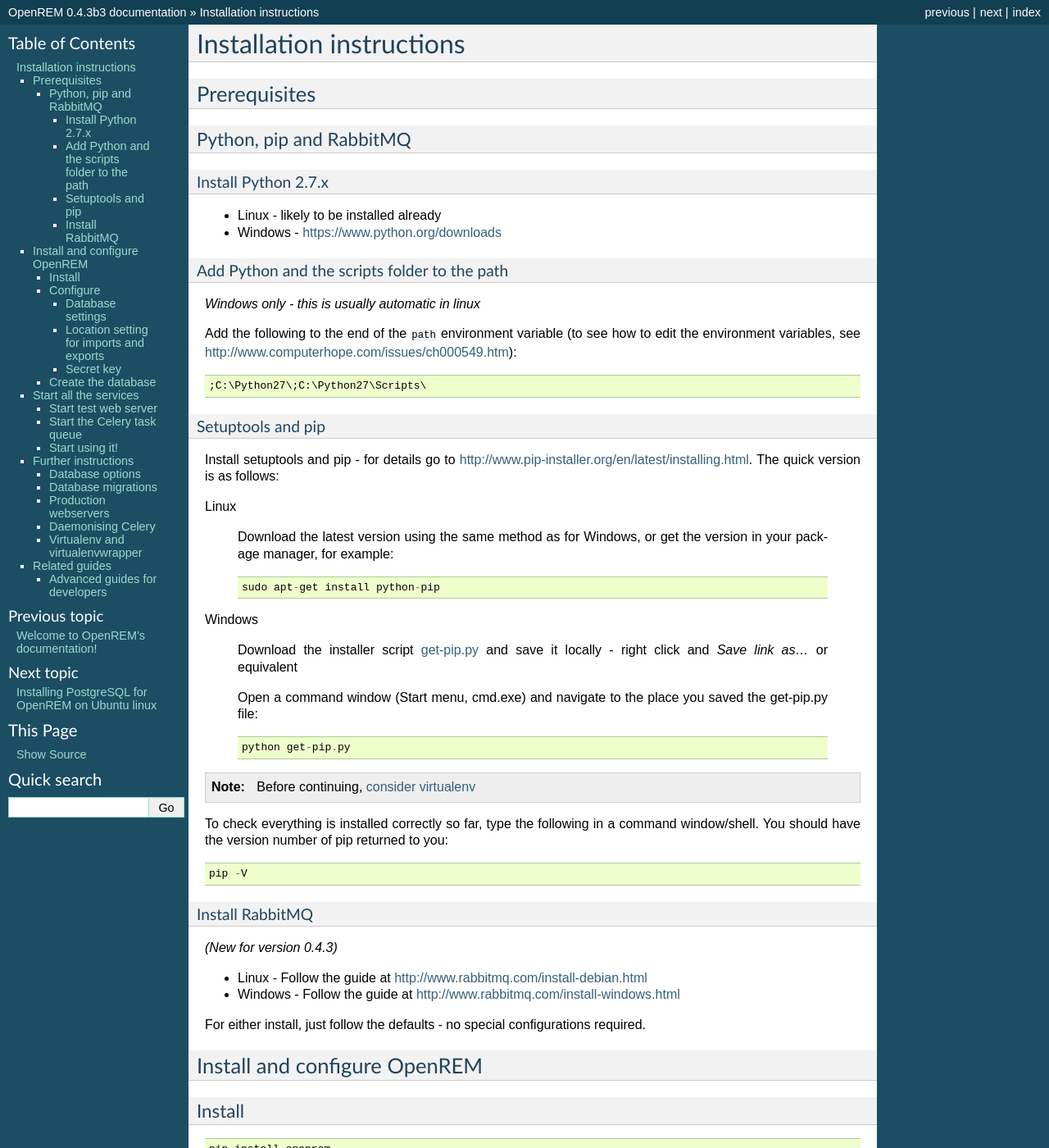
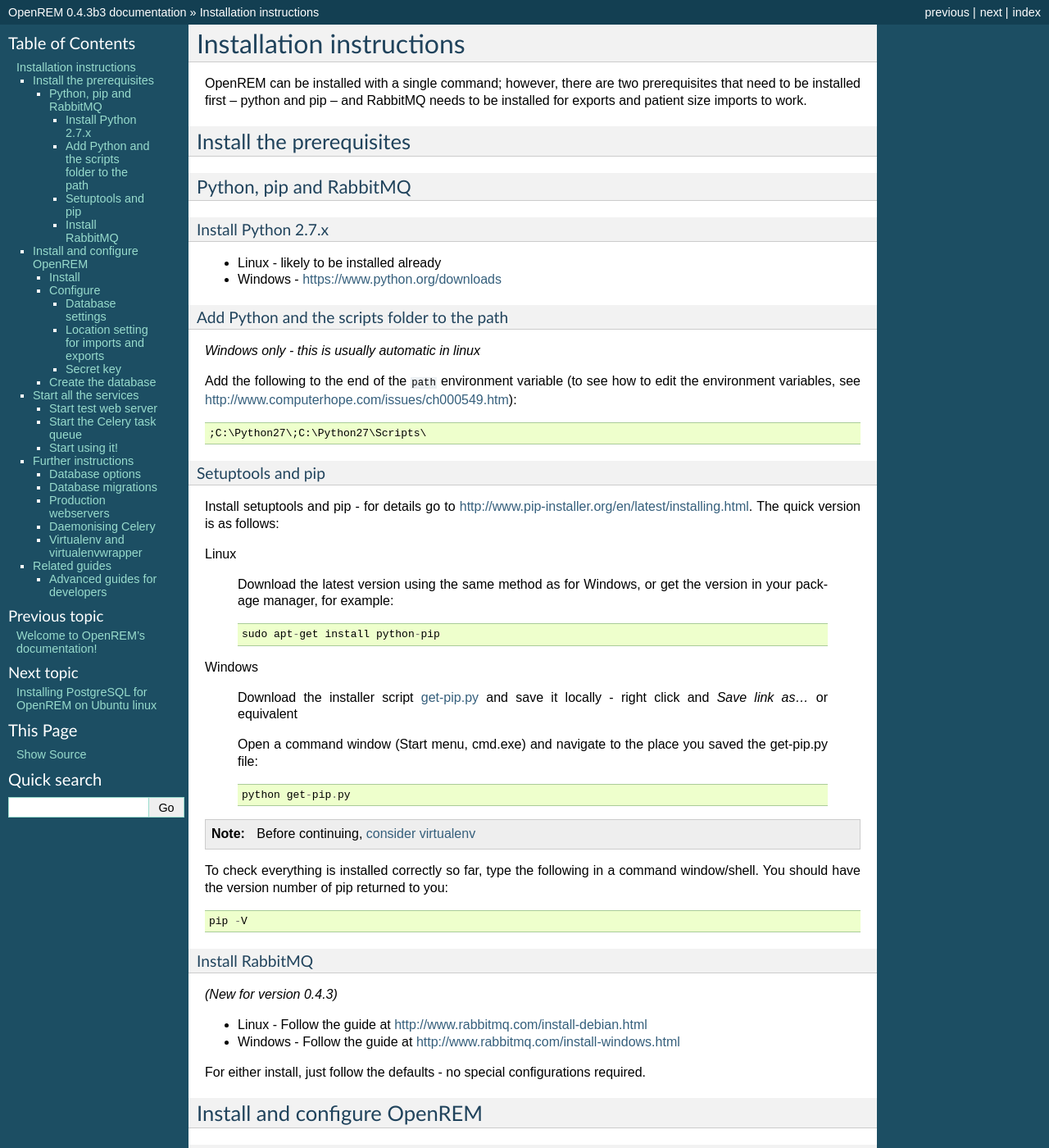
Before and after one commit to ckswilliams/modOpenREM, a Sphinx documentation site: the page built from docs/install.rst, in a window 1280 px wide and 1400 px high. Shown: the whole window at 82% size. Built offline with Sphinx 7.4.7, drawn with Linux system fonts in a browser that asks for light colours; some of the changed text lies outside the part shown.

Commit message:
Removed comment about internet connection - you can't get to that point without one. Added some blurb between the first heading and the pre-requisites.

```diff
--- a/docs/install.rst
+++ b/docs/install.rst
@@ -1,8 +1,12 @@
 Installation instructions
 *************************
 
-Prerequisites
-=============
+OpenREM can be installed with a single command; however, there are two
+prerequisites that need to be installed first – python and pip – and
+RabbitMQ needs to be installed for exports and patient size imports to work.
+
+Install the prerequisites
+=========================
 
 Python, pip and RabbitMQ
 ------------------------
```
Also changed, not shown: other parts of docs/install.rst (+1 -2 lines).
